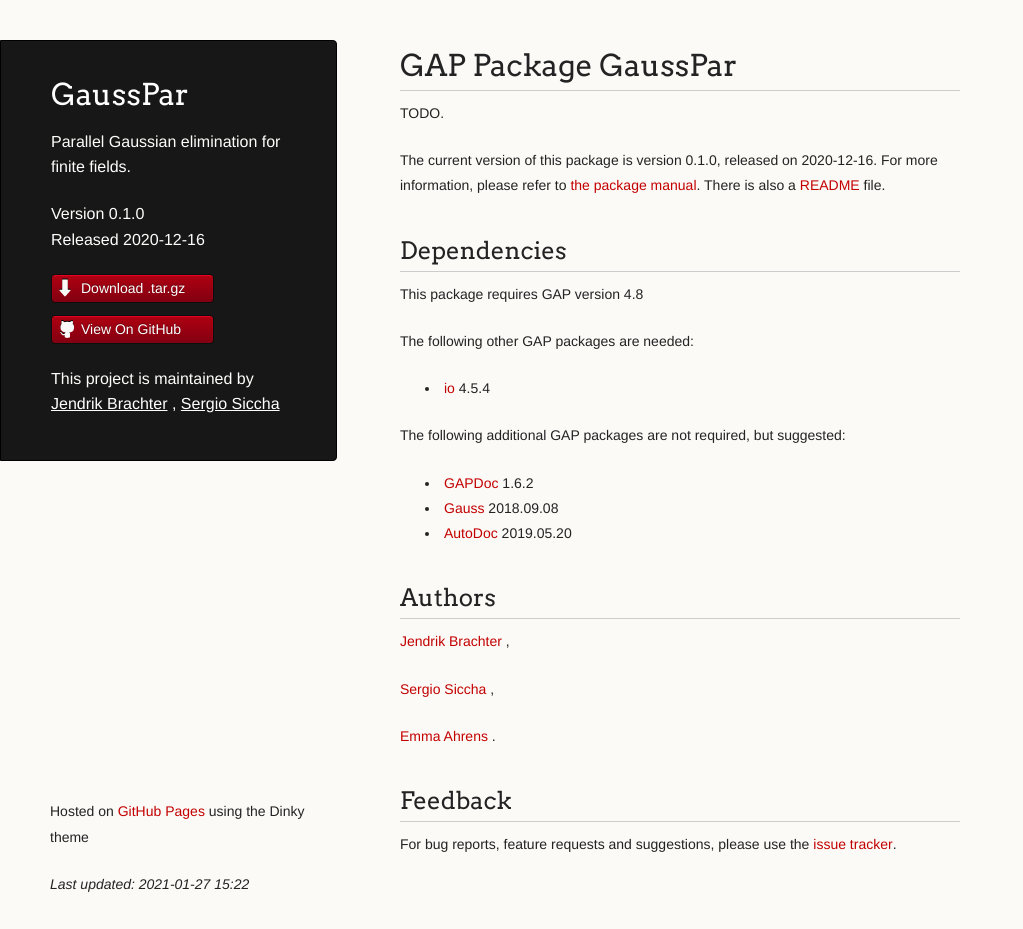
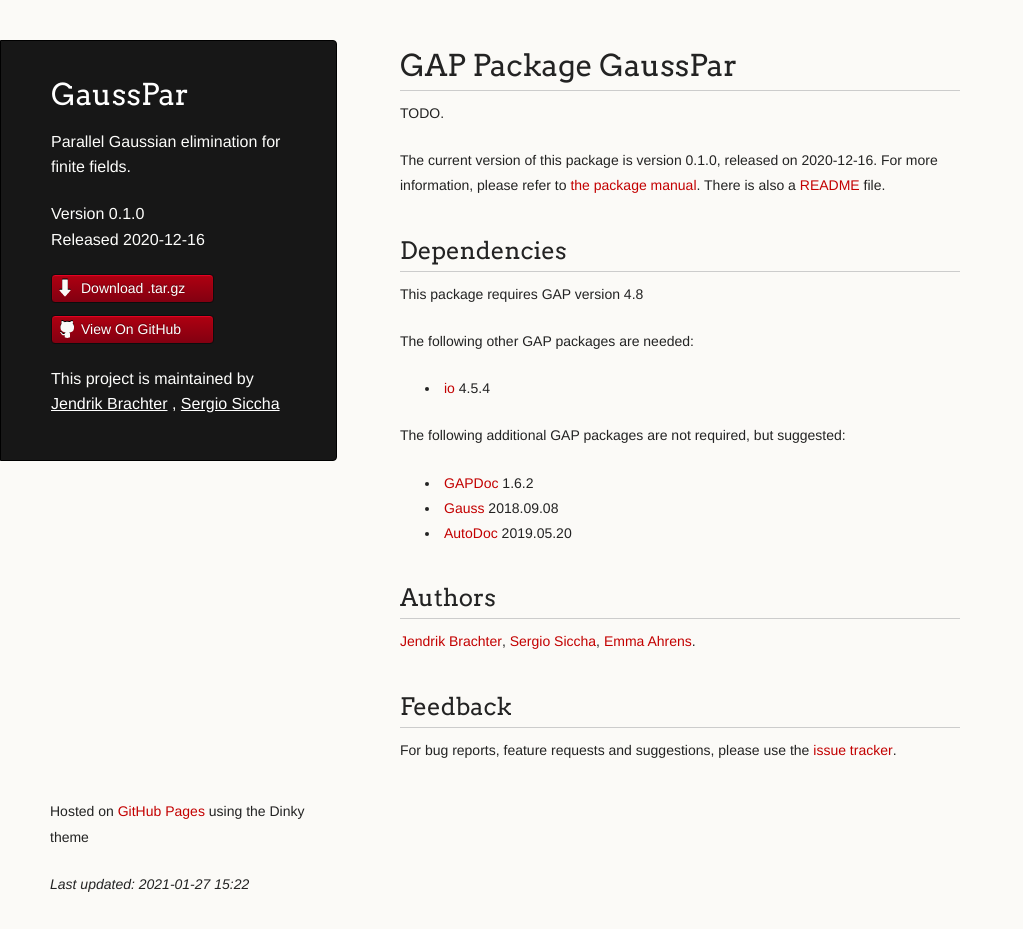
Before and after one commit to lbfm-rwth/GaussParallel, a Jekyll site: the page built from index.md, in a window 1280 px wide and 929 px high. Shown: the whole window, without its empty margins (0-1023 px from the left). Built offline with Jekyll 4.4.1, drawn with Linux system fonts in a browser that asks for light colours; our own code applies the rules of GitHub Pages for plain Markdown files.

Commit message:
Add minus signs back in

```diff
--- a/index.md
+++ b/index.md
@@ -32,14 +32,14 @@
 ## Author{% if site.data.package.authors.size != 1 %}s{% endif %}
 {% for person in site.data.package.authors %}
  {% if person.url %}<a href="{{ person.url }}">{{ person.name }}</a>{% else %}{{ person.name }}{% endif %}
- {% if forloop.last %}.{% else %}, {% endif %}
+ {%- if forloop.last -%}.{% else %}, {%- endif -%}
 {% endfor %}
 
 {% if site.data.package.contributors and site.data.package.contributors.size > 0 %}
 ## Contributor{% if site.data.package.contributors.size != 1 %}s{% endif %}
  {% for person in site.data.package.contributors %}
   {% if person.url %}<a href="{{ person.url }}">{{ person.name }}</a>{% else %}{{ person.name }}{% endif %}
-  {% if forloop.last %}.{% else %}, {% endif %}
+  {%- if forloop.last -%}.{% else %}, {%- endif -%}
  {% endfor %}
 {% endif %}
 
```
